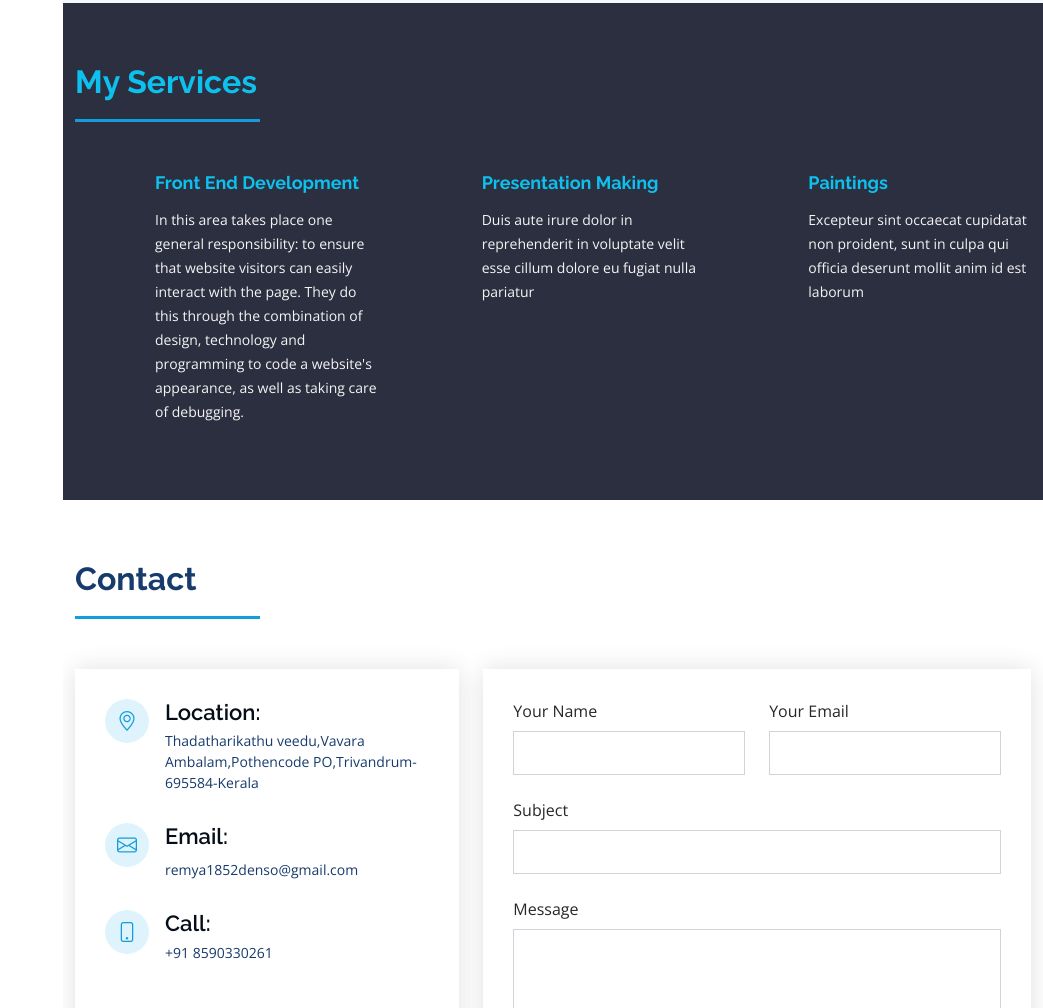
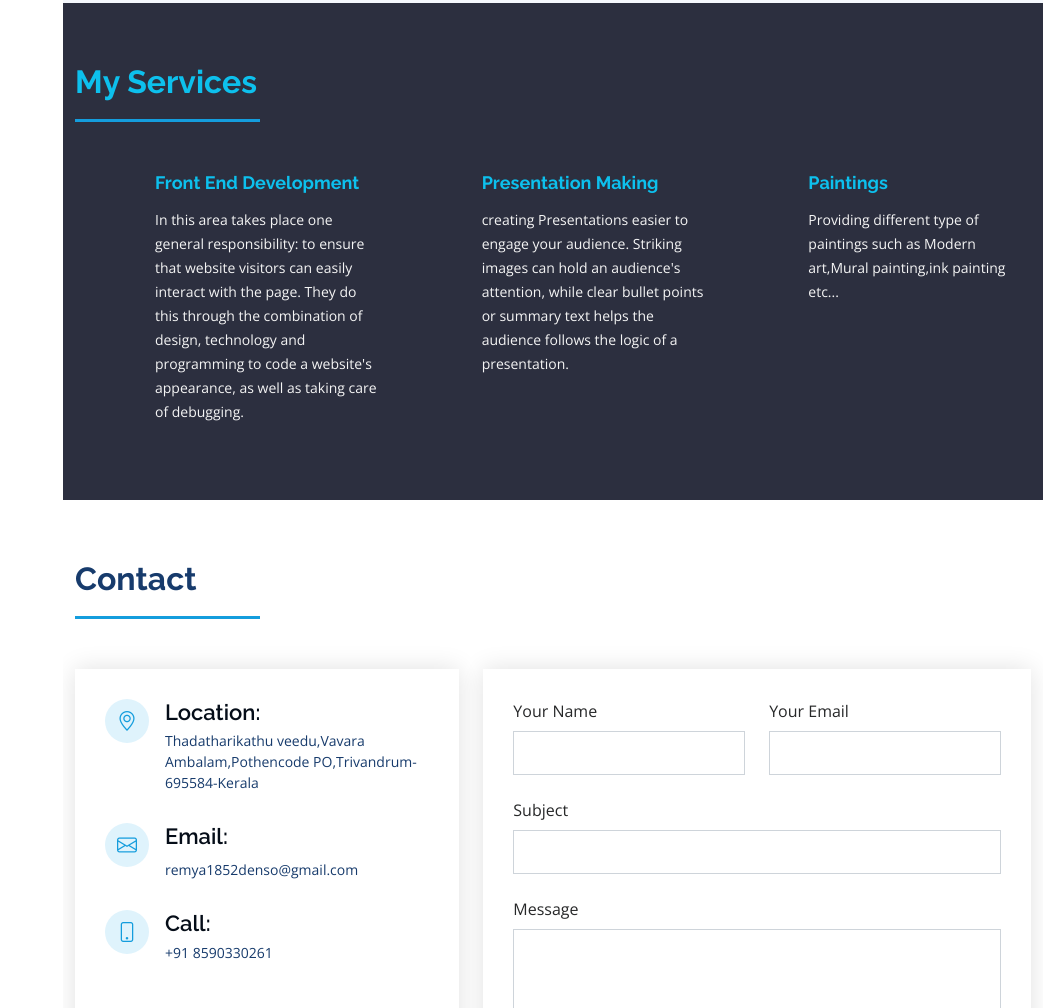
Before and after one commit to remyavishnu1852/remyavishnu1852.github.io, a plain HTML site: page index.html in a window 1280 px wide. Shown: the part 4708-5716 px from the top of the page, without its empty margins (237-1280 px from the left). Drawn offline with nearby package versions, Linux system fonts and the light colour scheme; grey boxes are pictures that could not be loaded.

Commit message:
Update index.html

```diff
--- a/index.html
+++ b/index.html
@@ -418,12 +418,12 @@
           <div class="col-lg-4 col-md-6 icon-box" data-aos="fade-up" data-aos-delay="300">
 
             <h4 class="title"><a href=""> Presentation Making</a></h4>
-            <p class="description">Duis aute irure dolor in reprehenderit in voluptate velit esse cillum dolore eu fugiat nulla pariatur</p>
+            <p class="description"> creating Presentations  easier to engage your audience. Striking images can hold an audience's attention, while clear bullet points or summary text helps the audience follows the logic of a presentation.</p>
           </div>
           <div class="col-lg-4 col-md-6 icon-box" data-aos="fade-up" data-aos-delay="400">
 
             <h4 class="title"><a href="">Paintings</a></h4>
-            <p class="description">Excepteur sint occaecat cupidatat non proident, sunt in culpa qui officia deserunt mollit anim id est laborum</p>
+            <p class="description">Providing different type of paintings such as Modern art,Mural painting,ink painting etc...</p>
           </div>
         </div>
       </div>
```
